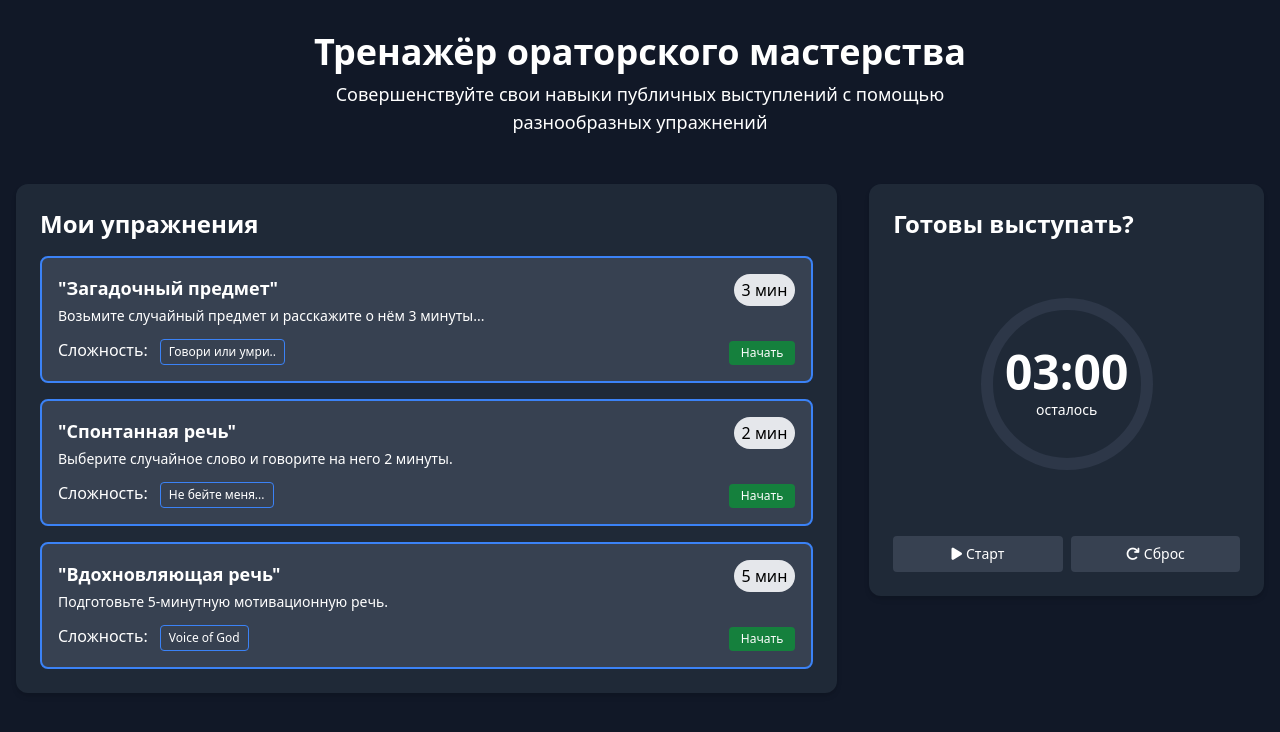
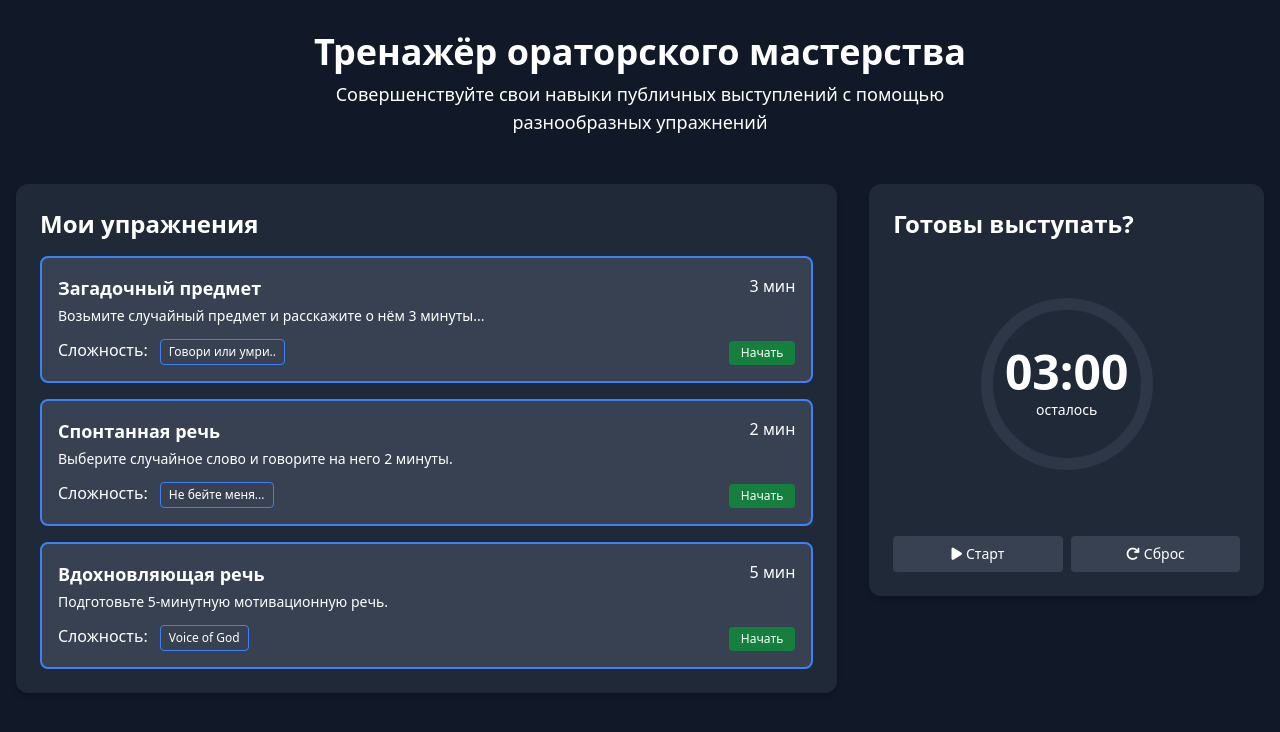
Before and after one commit to osinec/bspeaker.io, a plain HTML site: page index.html in a window 1280 px wide. Drawn offline with nearby package versions, Linux system fonts and the light colour scheme.

Commit message:
Update index.html

```diff
--- a/index.html
+++ b/index.html
@@ -18,10 +18,12 @@
         <!-- Шапка -->
         <header class="mb-6 md:mb-12 text-center">
             <h1 class="text-2xl md:text-4xl font-bold text-white mb-2">Тренажёр ораторского мастерства</h1>
-            <p class="text-base md:text-lg text-white max-w-2xl mx-auto px-2">Совершенствуйте свои навыки публичных выступлений с помощью разнообразных упражнений</p>
+            <p class="text-base md:text-lg text-white max-w-2xl mx-auto px-2">
+                Совершенствуйте свои навыки публичных выступлений с помощью разнообразных упражнений
+            </p>
         </header>
 
-        <!-- Основное содержимое -->
+        <!-- Макет страницы -->
         <div class="grid grid-cols-1 md:grid-cols-3 gap-4 md:gap-8">
             <!-- Колонка 1: Список упражнений -->
             <div class="md:col-span-2 space-y-6">
@@ -41,10 +43,12 @@
                     <h2 class="text-2xl font-semibold text-white mb-4">Готовы выступать?</h2>
                     <div class="flex flex-col items-center">
                         <div class="relative mb-6">
+                            <!-- SVG таймера -->
                             <svg id="timerCircle" class="w-64 h-64 -rotate-90">
                                 <circle cx="50%" cy="50%" r="80" fill="none" stroke="#2D3748" stroke-width="12"></circle>
                                 <circle id="timerProgress" cx="50%" cy="50%" r="80" fill="none" stroke="#4299E1" stroke-width="12" stroke-dasharray="502.4" stroke-dashoffset="0"></circle>
                             </svg>
+                            <!-- Отображение времени внутри таймера -->
                             <div id="timerDisplay" class="absolute inset-0 flex items-center justify-center flex-col">
                                 <div class="text-4xl md:text-5xl font-bold text-white mb-1">03:00</div>
                                 <div class="text-sm text-white">осталось</div>
@@ -122,7 +126,7 @@
         const currentExerciseDesc = document.getElementById('currentExerciseDesc');
         const currentExerciseDiff = document.getElementById('currentExerciseDiff');
 
-        // Формирует уровень сложности
+        // Формирует метку уровня сложности
         function getDifficultyLabel(difficulty) {
             let label = '';
             switch (difficulty) {
@@ -153,13 +157,11 @@
                 exerciseCard.innerHTML = `
                     <div class="flex justify-between items-start">
                         <div>
-                            <!-- ✅ Название теперь в кавычках -->
-                            <h3 class="font-semibold text-lg text-white">"${exercise.title}"</h3>
+                            <h3 class="font-semibold text-lg text-white">${exercise.title}</h3>
                             <p class="text-white text-sm mt-1">${exercise.description}</p>
                         </div>
-                        <span style="font-size: 12pt; background-color: #e5e7eb; color: black; padding: 0.25rem 0.5rem; border-radius: 9999px;">
-                            ${exercise.time} мин
-                        </span>
+                        <!-- ✅ УБРАН кружочек, только текст -->
+                        <span class="text-white ml-2 self-start">${exercise.time} мин</span>
                     </div>
                     <div class="mt-3 flex justify-between items-center">
                         <div>
@@ -187,11 +189,11 @@
             timeLeft = exercise.time * 60;
             updateTimerDisplay();
 
-            // ✅ Название в кавычках показывается и здесь
-            currentExerciseTitle.textContent = `"${exercise.title}"`;
+            currentExerciseTitle.textContent = exercise.title;
             currentExerciseDesc.textContent = exercise.description;
             currentExerciseDiff.innerHTML = `<span class="text-white mr-2">Сложность:</span>${getDifficultyLabel(exercise.difficulty)}`;
             currentExerciseDiv.classList.remove('hidden');
+
             document.getElementById('timerCircle').scrollIntoView({ behavior: 'smooth' });
         }
 
```
